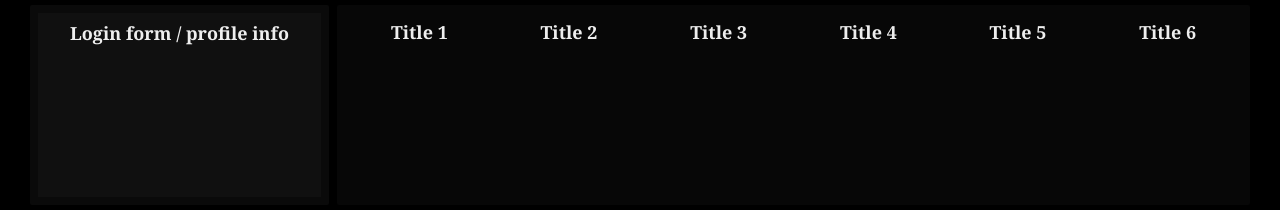
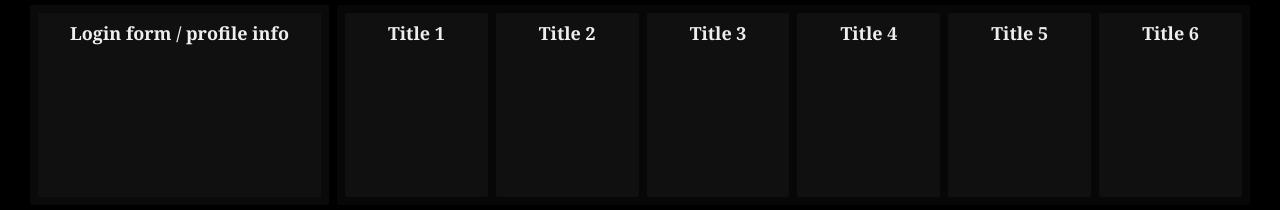
Before and after one commit to DesuYo/otaku-collection-frontend, a website: page index.html in a window 1280 px wide. Shown: the part 261-471 px from the top of the page. Drawn offline with Linux system fonts and the light colour scheme.

Commit message:
little fix

```diff
--- a/index.html
+++ b/index.html
@@ -29,12 +29,12 @@
     </main>
     <footer class="block level-1">Footer</footer>
     <div id="new-titles" class="block">
-      <div>Title 1</div>
-      <div>Title 2</div>
-      <div>Title 3</div>
-      <div>Title 4</div>
-      <div>Title 5</div>
-      <div>Title 6</div>
+      <div class="block level-2">Title 1</div>
+      <div class="block level-2">Title 2</div>
+      <div class="block level-2">Title 3</div>
+      <div class="block level-2">Title 4</div>
+      <div class="block level-2">Title 5</div>
+      <div class="block level-2">Title 6</div>
     </div>
   </div>
 </body>
--- a/style.css
+++ b/style.css
@@ -64,9 +64,8 @@ div#new-titles {
   grid-area: new-titles;
   display: grid;
   grid-template-columns: repeat(3, 1fr);
-  grid-gap: 15px;
-  padding: 15px;
-  background-color: rgba(10, 10, 10, 0.7)
+  grid-gap: 8px;
+  background-color: rgba(10, 10, 10, 0.7);
 }
 
 aside#login-form {
```
